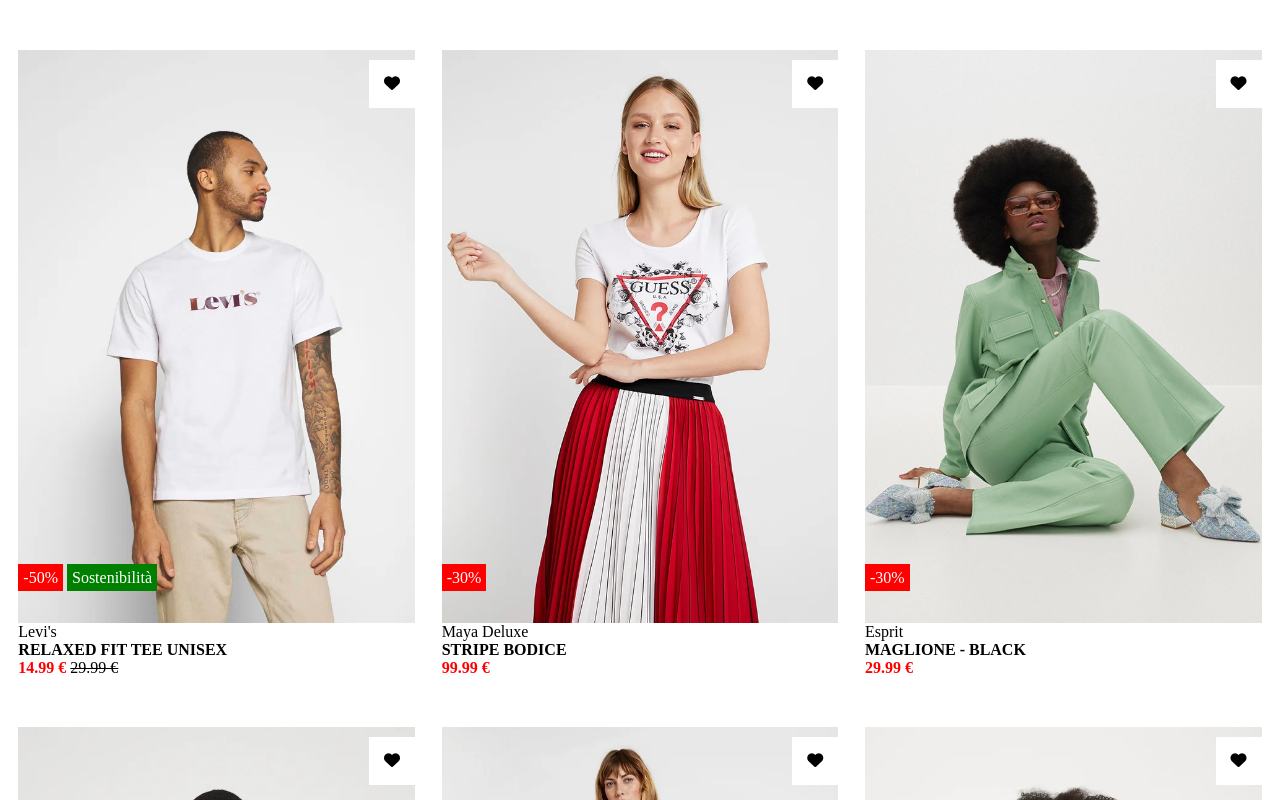
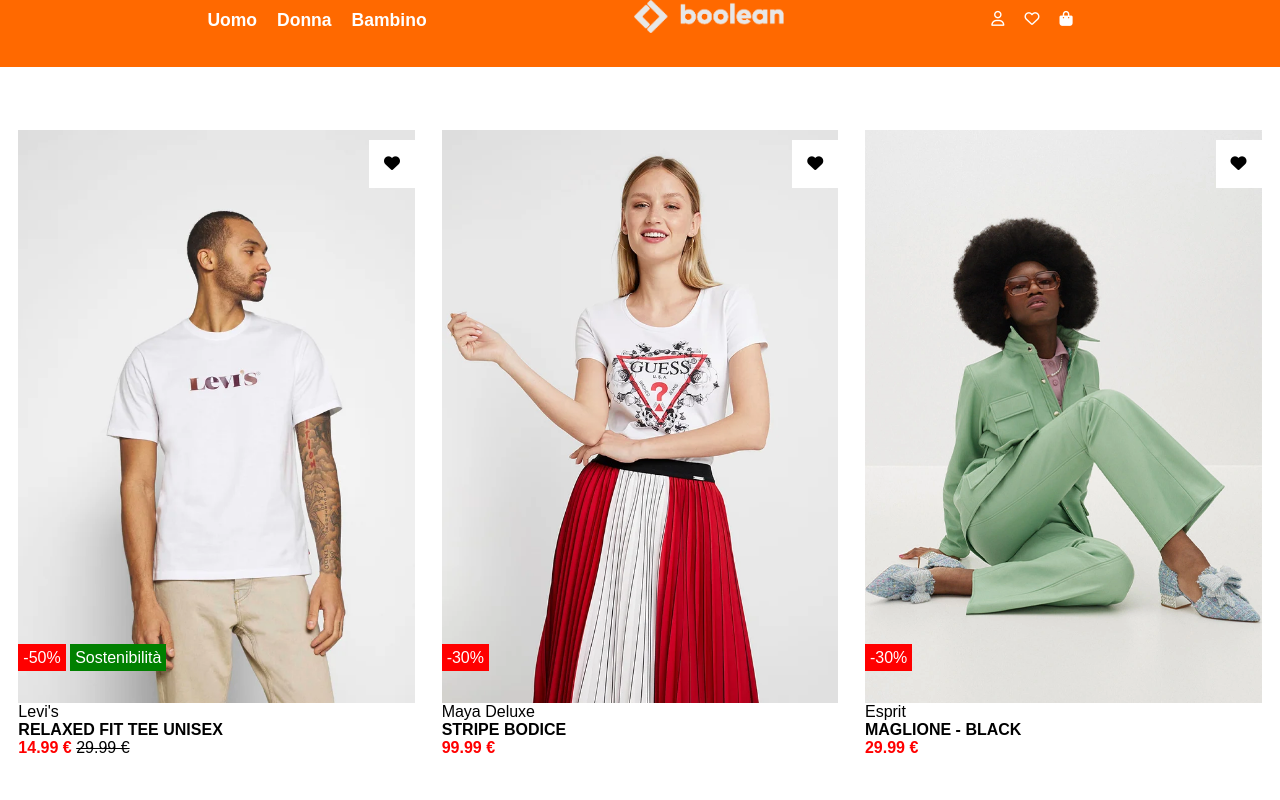
Before and after one commit to RiccardoImperato/html-css-boolando, a plain HTML site: page index.html in a window 1280 px wide. Shown: the top 800 px of the page. Drawn offline with Linux system fonts and the light colour scheme.

Commit message:
feat: header

```diff
--- a/css/style.css
+++ b/css/style.css
@@ -1,17 +1,67 @@
+/* RESET */
+
 * {
     margin: 0;
     padding: 0;
     box-sizing: border-box;
 }
 
-.row {
+body {
+    font-family: Arial, Helvetica, sans-serif;
+}
+
+/*/ RESET */
+
+
+/* HEADER */
+
+.header-container {
+    padding-bottom: 30px;
+    display: flex;
+    justify-content: space-evenly;
+    color: white;
+    background-color: #ff6900;
+    position: fixed;
+    top: 0;
+    left: 0;
+    right: 0;
+    z-index: 99;
+}
+
+header .header-container img {
+    width: 150px;
+}
+
+header .header-container ul {
+    list-style-type: none;
+    display: flex;
+    padding-top: 10px;
+}
+
+header .categoria li,
+header .awsome li {
+    margin: 0 10px;
+    font-size: 15px;
+}
+
+/*/ HEADER */
+
+
+/* MAIN */
+
+.main-container {
+    padding-top: 80px;
+}
+
+.main-container .row {
     max-width: 1250px;
-    margin: 50px auto;
+    margin: 0 auto;
+    padding: 50px 0;
     display: flex;
     gap: 20px;
 }
 
-.product {
+.main-container .row .product {
     margin: 0 auto;
     width: calc(100% / 3 - 20px);
     position: relative;
@@ -71,3 +121,5 @@
     display: block;
 
 }
+
+/*/ MAIN */
--- a/index.html
+++ b/index.html
@@ -18,9 +18,38 @@
 
 <body>
 
-    <header></header>
+    <header>
+        <div class="header-container">
+            <div class="categoria">
+                <ul>
+                    <li>
+                        <h3>Uomo</h3>
+                    </li>
+                    <li>
+                        <h3>Donna</h3>
+                    </li>
+                    <li>
+                        <h3>Bambino</h3>
+                    </li>
+                </ul>
+            </div>
+            <div class="logo">
+                <img src="./img/boolean-logo.png" alt="Logo Boolean">
+            </div>
+            <div class="awsome">
+                <ul>
+                    <li><i class="fa-regular fa-user"></i></li>
+                    <li><i class="fa-regular fa-heart"></i></li>
+                    <li><i class="fa-solid fa-bag-shopping"></i></li>
+                </ul>
+            </div>
+        </div>
+    </header>
 
     <main>
+
+        <div class="main-container">
+
             <div class="row">
                 <div class="product">
 
@@ -183,6 +212,8 @@
 
             </div>
 
+        </div>
+
     </main>
 
     <footer></footer>
```
Also changed, not shown: img/boolean-logo.png (added). Lines whose indentation alone changed are shown as unchanged.
